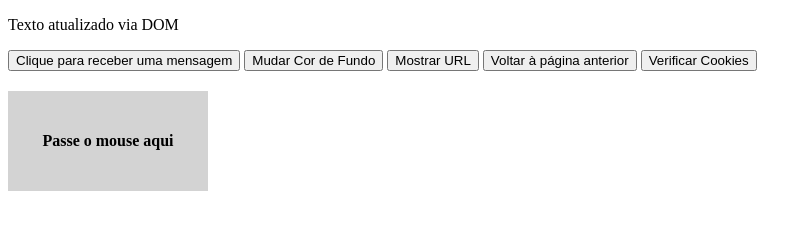
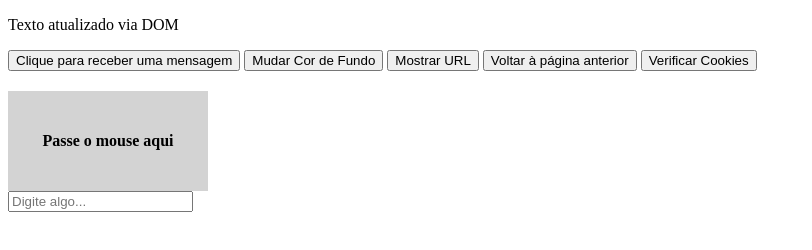
Before and after one commit to GabrielVCB/Javascript---Manipula-o-do-DOM, a plain HTML site: page index.html in a window 1280 px wide. Shown: the whole page, without its empty margins (0-812 px from the left). Drawn offline with Linux system fonts and the light colour scheme.

Commit message:
Question8

```diff
--- a/index.html
+++ b/index.html
@@ -5,7 +5,6 @@
     <meta name="viewport" content="width=device-width, initial-scale=1.0">
     <title>Manipulação do DOM e Alteração de Estilo</title>
     <style>
-        /* Estilo padrão da caixa */
         #caixa {
             width: 200px;
             height: 100px;
@@ -18,24 +17,22 @@
     </style>
 </head>
 <body>
-    <!-- Parágrafo que será alterado via DOM -->
     <p id="texto">Texto original</p>
 
-    <!-- Botões de várias funcionalidades -->
     <button onclick="exibirMensagem()">Clique para receber uma mensagem</button>
     <button onclick="mudarCorDeFundo()">Mudar Cor de Fundo</button>
     <button onclick="mostrarURL()">Mostrar URL</button>
     <button onclick="voltarPagina()">Voltar à página anterior</button>
     <button id="verificarCookies">Verificar Cookies</button>
 
-    <!-- Div para exibir a URL -->
     <div id="urlExibida"></div>
 
-    <!-- Caixa que muda de cor com onmouseover e onmouseout -->
     <div id="caixa" onmouseover="alterarCor()" onmouseout="restaurarCor()">
         Passe o mouse aqui
     </div>
 
+    <input type="text" id="campoTexto" placeholder="Digite algo..." onkeydown="detectarTecla(event)">
+
     <script src="script.js"></script>
 </body>
 </html>
--- a/script.js
+++ b/script.js
@@ -1,15 +1,11 @@
-// Altera o texto do parágrafo com id "texto"
 document.getElementById("texto").innerText = "Texto atualizado via DOM";
 
-// Exibe uma mensagem no console do navegador
 console.log("Bem-vindo(a) ao nosso site!");
 
-// Função para exibir uma mensagem de boas-vindas
 function exibirMensagem() {
     window.alert("Bem-vindo(a) ao nosso site!");
 }
 
-// Função para alternar a cor de fundo do documento
 function mudarCorDeFundo() {
     if (document.body.style.backgroundColor === "blue") {
         document.body.style.backgroundColor = "white";
@@ -18,13 +14,11 @@ function mudarCorDeFundo() {
     }
 }
 
-// Função para mostrar a URL atual
 function mostrarURL() {
     const urlAtual = window.location.href;
     document.getElementById("urlExibida").innerText = "URL Atual: " + urlAtual;
 }
 
-// Função para voltar à página anterior
 function voltarPagina() {
     if (window.history.length > 1) {
         window.history.back();
@@ -33,7 +27,6 @@ function voltarPagina() {
     }
 }
 
-// Função para verificar se os cookies estão habilitados
 function verificarCookies() {
     if (navigator.cookieEnabled) {
         window.alert("Cookies estão habilitados.");
@@ -42,15 +35,21 @@ function verificarCookies() {
     }
 }
 
-// Adiciona evento ao botão "Verificar Cookies" usando addEventListener
 document.getElementById("verificarCookies").addEventListener("click", verificarCookies);
 
-// Função para alterar a cor de fundo da caixa ao passar o mouse
 function alterarCor() {
     document.getElementById("caixa").style.backgroundColor = "lightblue";
 }
 
-// Função para restaurar a cor original da caixa quando o mouse sai
 function restaurarCor() {
     document.getElementById("caixa").style.backgroundColor = "lightgray";
 }
+
+function detectarTecla(event) {
+    console.log("Tecla pressionada:", event.key);
+
+    if (!isNaN(event.key) && event.key !== "Backspace") {
+        event.preventDefault();
+        console.log("Tecla bloqueada: Não é permitido digitar números.");
+    }
+}
```
